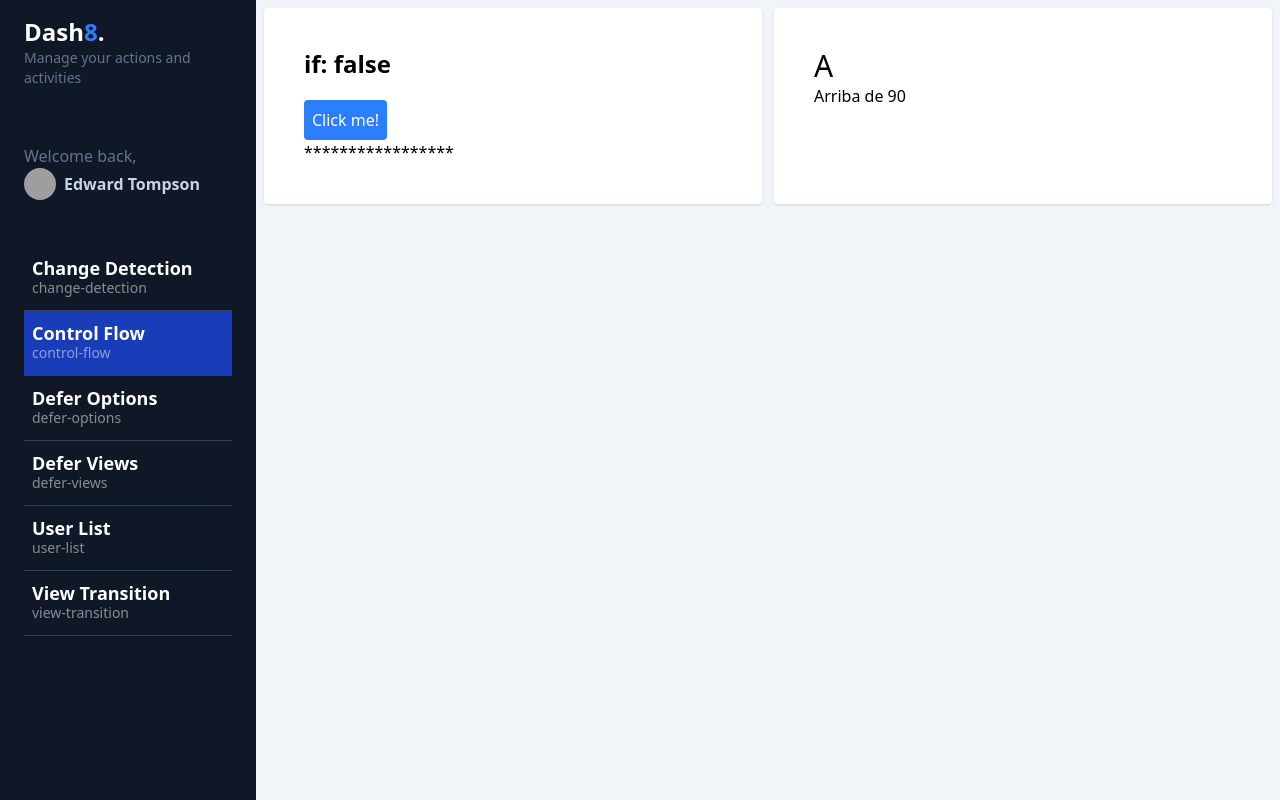
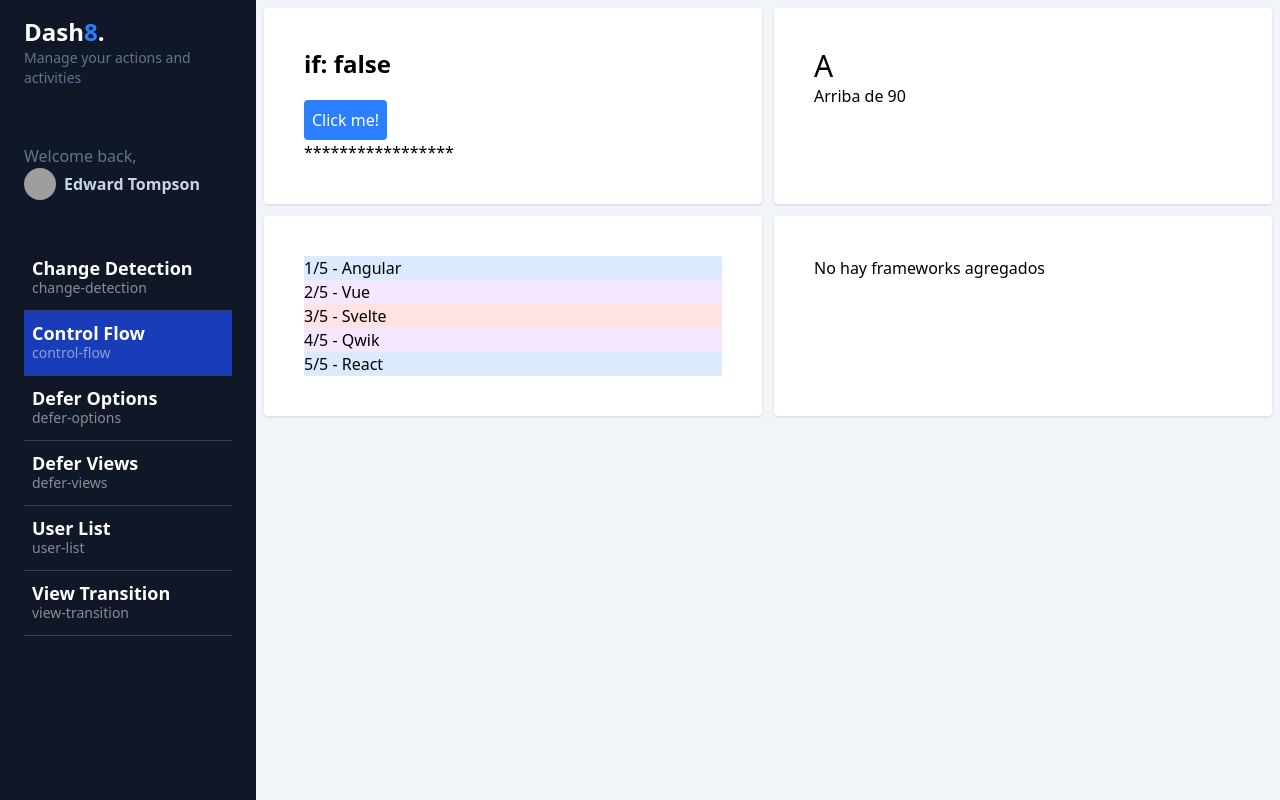
Before and after one commit to GenerationMilton/My-dashboard-angular-features, an Angular app: page /dashboard/control-flow in a window 1280 px wide. Built offline with nearby package versions, Linux system fonts and the light colour scheme; grey boxes are pictures that could not be loaded.

Commit message:
dashboardConfiguration - control Flow @for

```diff
--- a/src/app/dashboard/pages/control-flow/control-flow.component.html
+++ b/src/app/dashboard/pages/control-flow/control-flow.component.html
@@ -34,4 +34,37 @@
   </div>
 
 
+   <!-- @for -->
+  <div class="bg-white rounded shadow p-10">
+
+    <ul>
+         @for (framework of frameworks(); track framework;
+         let i = $index, first = $first, last= $last, even= $even, odd= $odd, count = $count) {
+            <li [class] ="{
+                'bg-red-100' : even && !first && !last,
+                'bg-purple-100' : odd && !first && !last,
+                'bg-blue-100' : first || last,
+            }">
+                {{ i+1 }}/{{count}} - {{ framework }}
+            </li>
+    }
+    </ul>
+
+
+
+
+  </div>
+
+  <div class="bg-white rounded shadow p-10">
+
+     <ul>
+         @for (framework of frameworks2(); track framework;) {
+            <li>{{ framework }}</li>
+    } @empty {
+        <li>No hay frameworks agregados</li>
+    }
+    </ul>
+
+  </div>
+
 </section>
--- a/src/app/dashboard/pages/control-flow/control-flow.component.ts
+++ b/src/app/dashboard/pages/control-flow/control-flow.component.ts
@@ -14,6 +14,10 @@
 
   public grade = signal<Grade>('A');
 
+  public frameworks = signal(['Angular','Vue', 'Svelte', 'Qwik', 'React']);
+
+  public frameworks2 = signal([]);
+
   public toggleContent(){
     this.showContent.update(value => !value);
 
```
